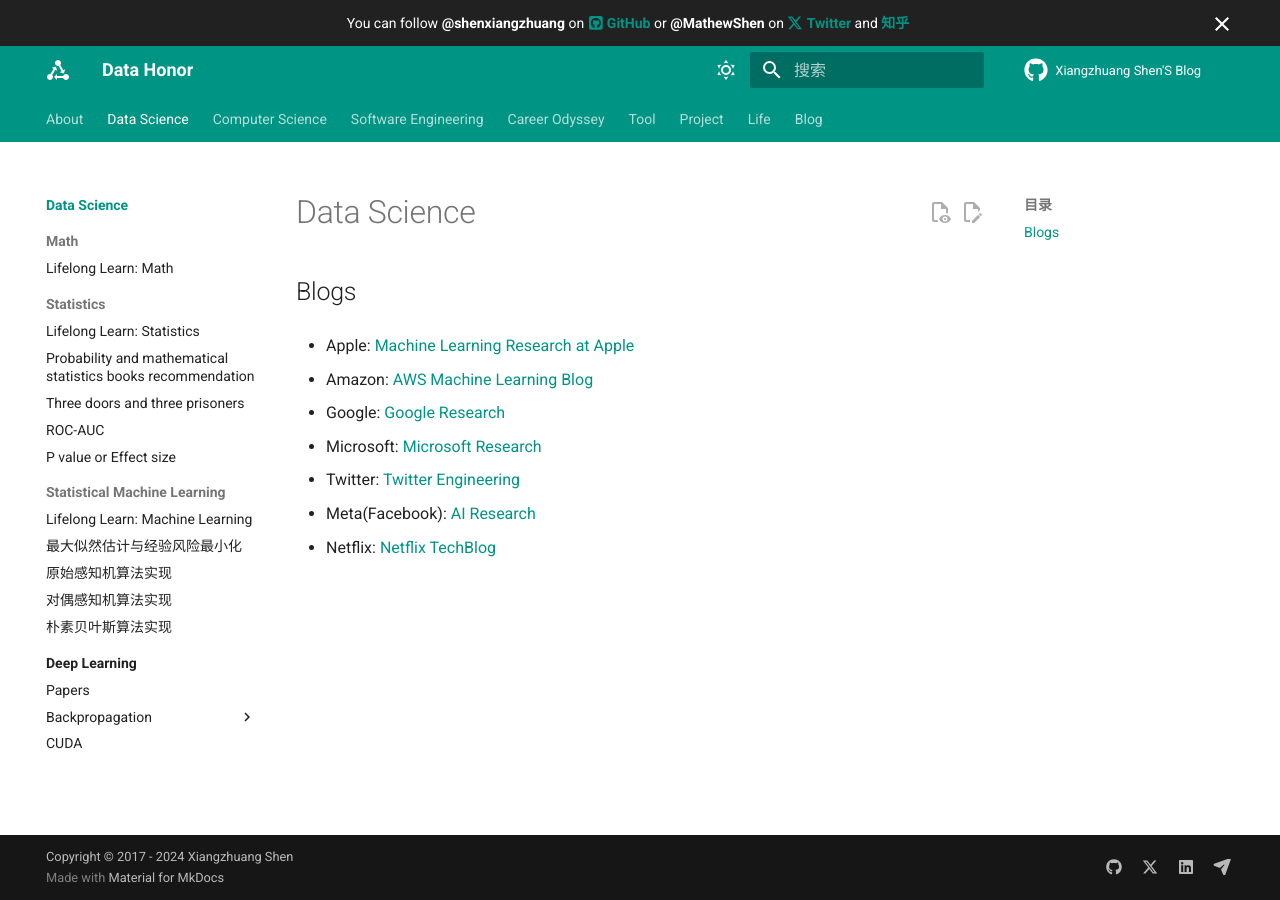
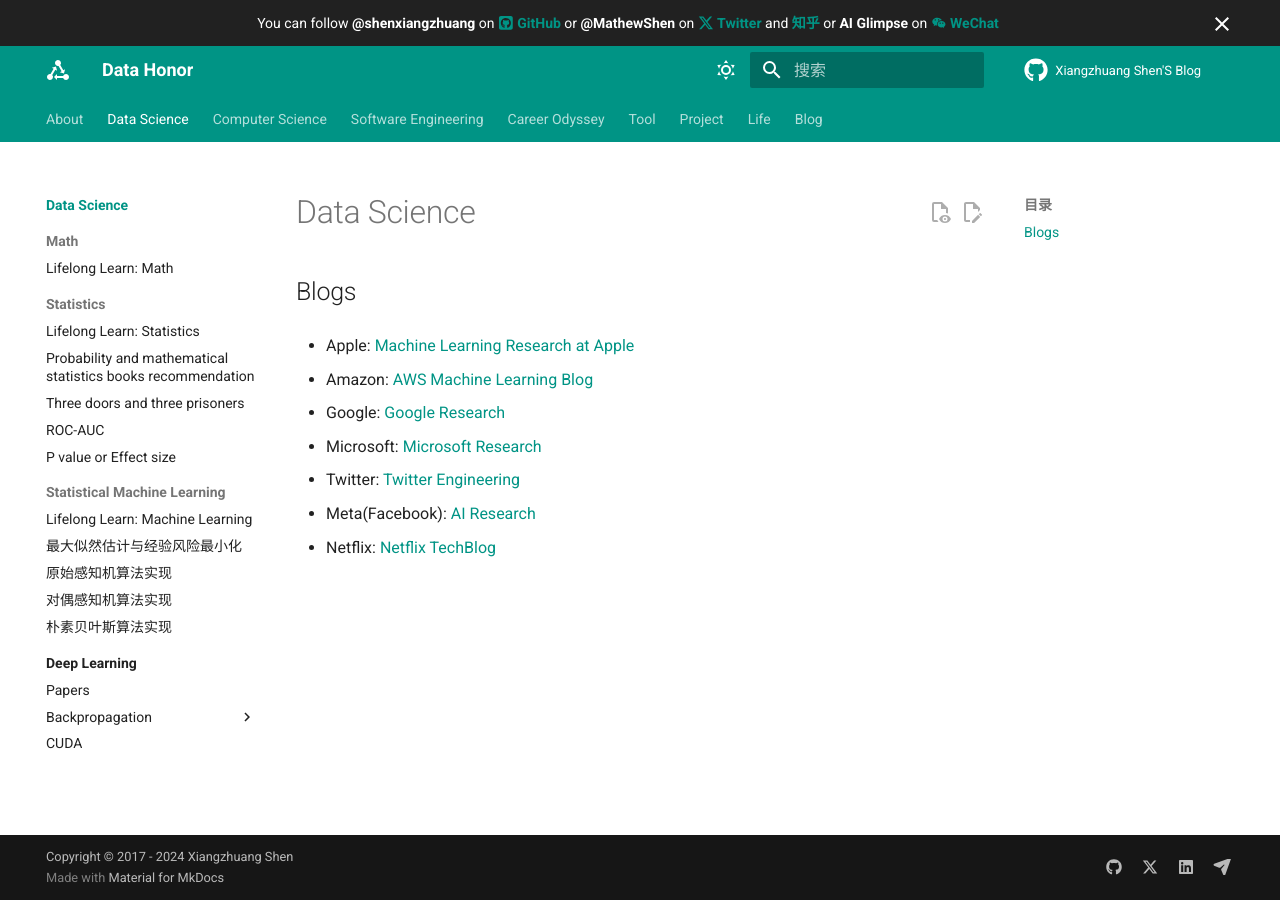
Before and after one commit to shenxiangzhuang/shenxiangzhuang.github.io, an MkDocs documentation site: the page built from docs/datascience/index.md, in a window 1280 px wide. Built offline with MkDocs 1.6.1 and Material for MkDocs 9.7.7, drawn with Linux system fonts in a browser that asks for light colours; comment, search, counter and statistics services are not loaded.

Commit message:
add: wechat link (#178)
* add: wechat link

```diff
--- a/docs/templates/main.html
+++ b/docs/templates/main.html
@@ -20,6 +20,15 @@
   and
   <a href="https://www.zhihu.com/people/shen-xiang-zhuang">
     <strong>知乎</strong>
+  </a>
+  or
+  <strong>AI Glimpse</strong> on
+  <!--暂时用 Why Beer 文章链接作为入口-->
+  <a href="https://mp.weixin.qq.com/s/oq8viA9WFI87vUDtpNaV0Q">
+    <span class="twemoji">
+      {% include ".icons/fontawesome/brands/wechat.svg" %}
+    </span>
+    <strong>WeChat</strong>
   </a>
 </center>
 {% endblock %}
```
Also changed, not shown: docs/templates/.icons/fontawesome/brands/wechat.svg (added).
